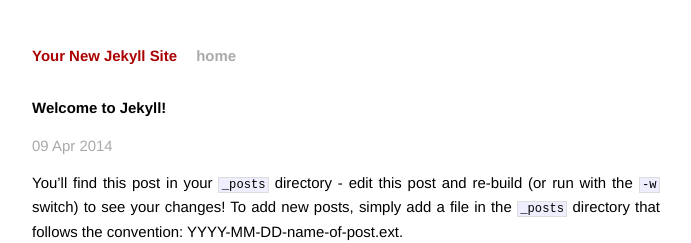
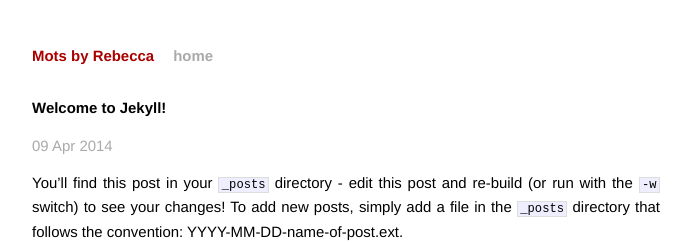
Before and after one commit to becpr/becpr.github.io, a Jekyll site: the page built from _posts/2014-04-09-welcome-to-jekyll.markdown, in a window 1280 px wide. Shown: the top 243 px of the page, without its empty margins (294-985 px from the left). Built offline with Jekyll 4.4.1, drawn with Linux system fonts in a browser that asks for light colours; Markdown is read by kramdown in place of the engine named in the settings.

Commit message:
changes name

```diff
--- a/_config.yml
+++ b/_config.yml
@@ -1,3 +1,3 @@
-name: Your New Jekyll Site
+name: Mots by Rebecca
 markdown: redcarpet
 pygments: true
--- a/index.html
+++ b/index.html
@@ -1,6 +1,6 @@
 ---
 layout: default
-title: Your New Jekyll Site
+title: Mots by Rebecca
 ---
 
 <div id="home">
```
